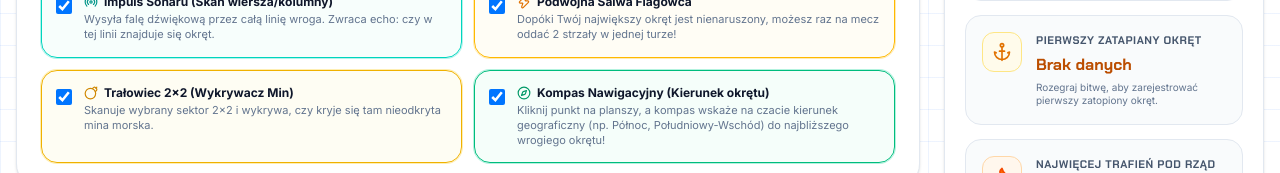
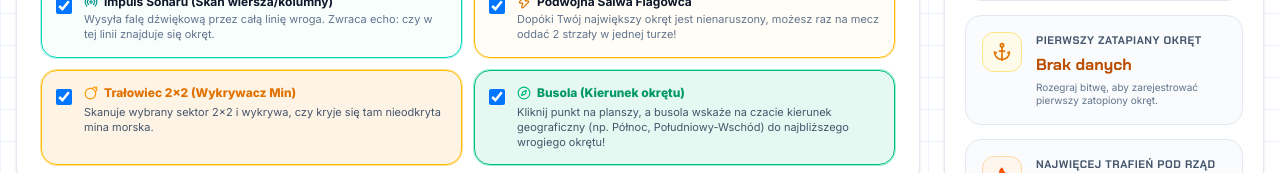
Before and after one commit to LuthienkaXD/statki-online, a React (Vite) app: page / in a window 1280 px wide. Shown: the part 627-800 px from the top of the page. Built offline with nearby package versions, Linux system fonts and the light colour scheme; no server answers.

Commit message:
Improve mine detector contrast and readability in dark mode, rename compass to Busola

```diff
--- a/src/components/GameView.jsx
+++ b/src/components/GameView.jsx
@@ -424,7 +424,7 @@ export default function GameView({
               {reconActive && ' • 🛩️ Wybierz centralną kratkę do zwiadu radarem'}
               {sonarMode && ` • 📡 Kliknij na pole, by zbadać jego ${sonarMode === 'row' ? 'wiersz' : 'kolumnę'} sonarem`}
               {mineDetectorActive && ' • 🧲 Kliknij lewy górny róg pola 2×2, by wykryć wrogie miny'}
-              {compassActive && ' • 🧭 Kliknij dowolne pole, by kompas wskazał kierunek do najbliższego okrętu'}
+              {compassActive && ' • 🧭 Kliknij dowolne pole, by busola wskazała kierunek do najbliższego okrętu'}
             </p>
           </div>
         </div>
@@ -508,8 +508,8 @@ export default function GameView({
               }}
               className={`flex items-center space-x-1 px-2.5 py-1.5 rounded-xl text-xs font-bold transition shadow-xs cursor-pointer ${
                 mineDetectorActive
-                  ? 'bg-amber-600 text-white ring-2 ring-amber-400 animate-pulse'
-                  : 'bg-amber-50 text-amber-800 hover:bg-amber-100 border border-amber-200'
+                  ? 'bg-amber-500 text-white ring-2 ring-amber-300 animate-pulse'
+                  : 'bg-amber-50 text-amber-700 hover:bg-amber-100 border border-amber-300'
               }`}
               title="Trałowiec Akustyczny - skanuje kwadrat 2x2 w poszukiwaniu wrogich min morskich"
             >
@@ -518,7 +518,7 @@ export default function GameView({
             </button>
           )}
 
-          {/* Compass (Kompas Nawigacyjny) */}
+          {/* Busola (Nawigacyjna) */}
           {isMyTurn && options.compass && !me?.compassUsed && !isGameOver && (
             <button
               onClick={() => {
@@ -531,12 +531,12 @@ export default function GameView({
               className={`flex items-center space-x-1 px-2.5 py-1.5 rounded-xl text-xs font-bold transition shadow-xs cursor-pointer ${
                 compassActive
                   ? 'bg-emerald-600 text-white ring-2 ring-emerald-400 animate-pulse'
-                  : 'bg-emerald-50 text-emerald-800 hover:bg-emerald-100 border border-emerald-200'
+                  : 'bg-emerald-50 text-emerald-800 hover:bg-emerald-100 border border-emerald-300'
               }`}
-              title="Kompas Nawigacyjny - kliknij pole, by sprawdzić kierunek do najbliższego nietrafionego okrętu"
+              title="Busola - kliknij pole, by sprawdzić kierunek do najbliższego nietrafionego okrętu"
             >
               <Compass className="w-3.5 h-3.5 text-emerald-600" />
-              <span>{compassActive ? 'Wskaż punkt' : 'Kompas'}</span>
+              <span>{compassActive ? 'Wskaż punkt' : 'Busola'}</span>
             </button>
           )}
 
--- a/src/components/LobbyView.jsx
+++ b/src/components/LobbyView.jsx
@@ -332,7 +332,7 @@ export default function LobbyView({
                     !adminConfig.mineDetector
                       ? 'opacity-40 bg-slate-100 border-slate-200 cursor-not-allowed'
                       : modifiers.mineDetector
-                      ? 'border-yellow-500 bg-yellow-50/50 ring-1 ring-yellow-400/30 cursor-pointer'
+                      ? 'border-amber-400 bg-amber-500/10 ring-1 ring-amber-400/40 cursor-pointer'
                       : 'border-slate-200 bg-white hover:bg-slate-50 cursor-pointer'
                   }`}
                 >
@@ -341,30 +341,30 @@ export default function LobbyView({
                     checked={modifiers.mineDetector && adminConfig.mineDetector}
                     disabled={!adminConfig.mineDetector}
                     onChange={() => {}}
-                    className="mt-1 rounded text-yellow-600 focus:ring-yellow-500 h-4 w-4 pointer-events-none"
+                    className="mt-1 rounded text-amber-500 focus:ring-amber-500 h-4 w-4 pointer-events-none"
                   />
                   <div className="flex-1">
                     <div className="text-xs font-bold text-slate-900 flex items-center justify-between">
                       <span className="flex items-center space-x-1.5">
-                        <Bomb className="w-3.5 h-3.5 text-yellow-600" />
-                        <span>Trałowiec 2×2 (Wykrywacz Min)</span>
+                        <Bomb className="w-3.5 h-3.5 text-amber-500" />
+                        <span className="text-amber-600 dark:text-amber-400 font-extrabold">Trałowiec 2×2 (Wykrywacz Min)</span>
                       </span>
                       {!adminConfig.mineDetector && <Lock className="w-3 h-3 text-slate-400" title="Wyłączone przez admina" />}
                     </div>
-                    <p className="text-[11px] text-slate-500 mt-0.5 leading-snug">
+                    <p className="text-[11px] text-slate-600 dark:text-slate-300 mt-1 leading-snug">
                       Skanuje wybrany sektor 2×2 i wykrywa, czy kryje się tam nieodkryta mina morska.
                     </p>
                   </div>
                 </div>
 
-                {/* Modifier 6: Navigation Compass */}
+                {/* Modifier 6: Navigation Compass (Busola) */}
                 <div
                   onClick={() => toggleModifier('compass')}
                   className={`p-3.5 rounded-2xl border transition flex items-start space-x-3 ${
                     !adminConfig.compass
                       ? 'opacity-40 bg-slate-100 border-slate-200 cursor-not-allowed'
                       : modifiers.compass
-                      ? 'border-emerald-500 bg-emerald-50/50 ring-1 ring-emerald-400/30 cursor-pointer'
+                      ? 'border-emerald-500 bg-emerald-500/10 ring-1 ring-emerald-400/40 cursor-pointer'
                       : 'border-slate-200 bg-white hover:bg-slate-50 cursor-pointer'
                   }`}
                 >
@@ -378,13 +378,13 @@ export default function LobbyView({
                   <div className="flex-1">
                     <div className="text-xs font-bold text-slate-900 flex items-center justify-between">
                       <span className="flex items-center space-x-1.5">
-                        <Compass className="w-3.5 h-3.5 text-emerald-600" />
-                        <span>Kompas Nawigacyjny (Kierunek okrętu)</span>
+                        <Compass className="w-3.5 h-3.5 text-emerald-500" />
+                        <span className="text-emerald-600 dark:text-emerald-400 font-extrabold">Busola (Kierunek okrętu)</span>
                       </span>
                       {!adminConfig.compass && <Lock className="w-3 h-3 text-slate-400" title="Wyłączone przez admina" />}
                     </div>
-                    <p className="text-[11px] text-slate-500 mt-0.5 leading-snug">
-                      Kliknij punkt na planszy, a kompas wskaże na czacie kierunek geograficzny (np. Północ, Południowy-Wschód) do najbliższego wrogiego okrętu!
+                    <p className="text-[11px] text-slate-600 dark:text-slate-300 mt-1 leading-snug">
+                      Kliknij punkt na planszy, a busola wskaże na czacie kierunek geograficzny (np. Północ, Południowy-Wschód) do najbliższego wrogiego okrętu!
                     </p>
                   </div>
                 </div>
--- a/src/index.css
+++ b/src/index.css
@@ -182,6 +182,20 @@
   border-color: rgba(45, 212, 191, 0.4) !important;
 }
 
+.dark .bg-yellow-50,
+.dark .bg-yellow-50\/50,
+.dark .bg-yellow-50\/60,
+.dark .bg-yellow-50\/70 {
+  background-color: rgba(113, 63, 18, 0.35) !important;
+  border-color: rgba(234, 179, 8, 0.5) !important;
+}
+
+.dark .text-yellow-500,
+.dark .text-yellow-600,
+.dark .text-yellow-700 {
+  color: #facc15 !important;
+}
+
 .dark .bg-indigo-50,
 .dark .bg-indigo-50\/50,
 .dark .bg-indigo-50\/60,
```
Also changed, not shown: 1 other file (tests, documents, lock files or other folders).
